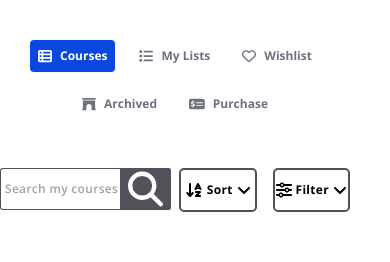
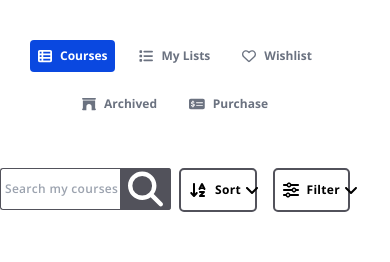
Before and after one commit to FrontEndDevo/NeuraLearnAcademy, a React (Vite) app: page /my-learnings in a window 390 px wide. Shown: the top 262 px of the page. Built offline with nearby package versions, Linux system fonts and the light colour scheme.

Commit message:
Edit Filter and Sort UI components

```diff
--- a/src/components/UserCourses/UserCoursesOptions/UserCoursesActions/FilterUserCourses.jsx
+++ b/src/components/UserCourses/UserCoursesOptions/UserCoursesActions/FilterUserCourses.jsx
@@ -5,8 +5,10 @@ import { sortFilterClasses } from "./SortUserCourses";
 const FilterUserCourses = () => {
   return (
     <div className={sortFilterClasses.div}>
-      <FontAwesomeIcon icon={faSliders} />
-      <h4 className={sortFilterClasses.h4}>Filter</h4>
+      <div className="flex items-center gap-2">
+        <FontAwesomeIcon icon={faSliders} />
+        <h4 className={sortFilterClasses.header}>Filter</h4>
+      </div>
       <FontAwesomeIcon icon={faAngleDown} />
     </div>
   );
--- a/src/components/UserCourses/UserCoursesOptions/UserCoursesActions/SortUserCourses.jsx
+++ b/src/components/UserCourses/UserCoursesOptions/UserCoursesActions/SortUserCourses.jsx
@@ -2,15 +2,17 @@ import { faAngleDown, faArrowDownAZ } from "@fortawesome/free-solid-svg-icons";
 import { FontAwesomeIcon } from "@fortawesome/react-fontawesome";
 
 export const sortFilterClasses = {
-  div: "items-center justify-center xl:justify-evenly gap-1 xl:gap-2 py-3 md:py-4 px-2 rounded-[5px] cursor-pointer border-2 border-zinc-600 duration-200 hover:bg-zinc-700 hover:text-white flex",
-  h4: "text-xs font-bold tracking-wide lg:text-sm xl:text-base",
+  div: "items-center justify-between md:justify-evenly gap-1 xl:gap-2 py-3 md:py-4 px-2 rounded-[5px] cursor-pointer border-2 border-zinc-600 duration-200 hover:bg-zinc-700 hover:text-white flex",
+  header: "text-xs font-bold tracking-wide lg:text-sm xl:text-base",
 };
 
 const SortUserCourses = () => {
   return (
     <div className={sortFilterClasses.div}>
-      <FontAwesomeIcon icon={faArrowDownAZ} />
-      <h4 className={sortFilterClasses.h4}>Sort</h4>
+      <div className="flex items-center gap-2">
+        <FontAwesomeIcon icon={faArrowDownAZ} />
+        <h4 className={sortFilterClasses.header}>Sort</h4>
+      </div>
       <FontAwesomeIcon icon={faAngleDown} />
     </div>
   );
```
